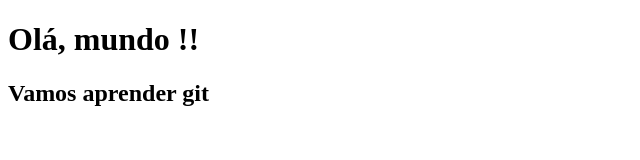
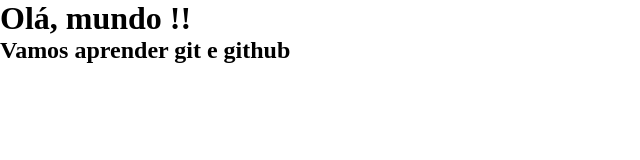
Before and after one commit to juliocesarmj/iniciando-git, a plain HTML site: page index.html in a window 1280 px wide. Shown: the whole page, without its empty margins (0-640 px from the left). Drawn offline with Linux system fonts and the light colour scheme.

Commit message:
Css inserido no projeto

```diff
--- a/index.html
+++ b/index.html
@@ -5,12 +5,13 @@
   <meta charset="UTF-8">
   <meta http-equiv="X-UA-Compatible" content="IE=edge">
   <meta name="viewport" content="width=device-width, initial-scale=1.0">
+  <link rel="stylesheet" href="style.css">
   <title>Meu site</title>
 </head>
 
 <body>
   <h1>Olá, mundo !!</h1>
-  <h2>Vamos aprender git</h2>
+  <h2>Vamos aprender git e github</h2>
 </body>
 
 </html>
--- /dev/null
+++ b/style.css
@@ -0,0 +1,6 @@
+* {
+  margin: 0;
+  padding: 0;
+  box-sizing: border-box;
+  outline: none;
+}
```
